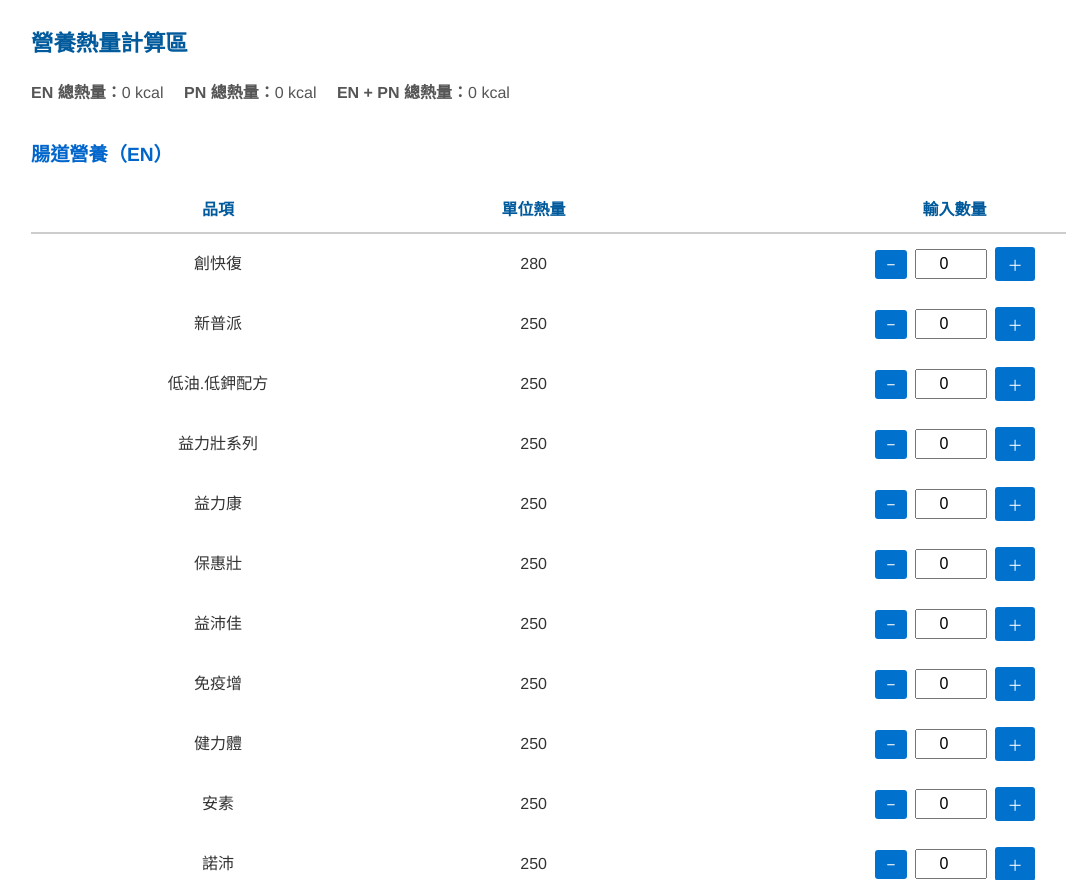
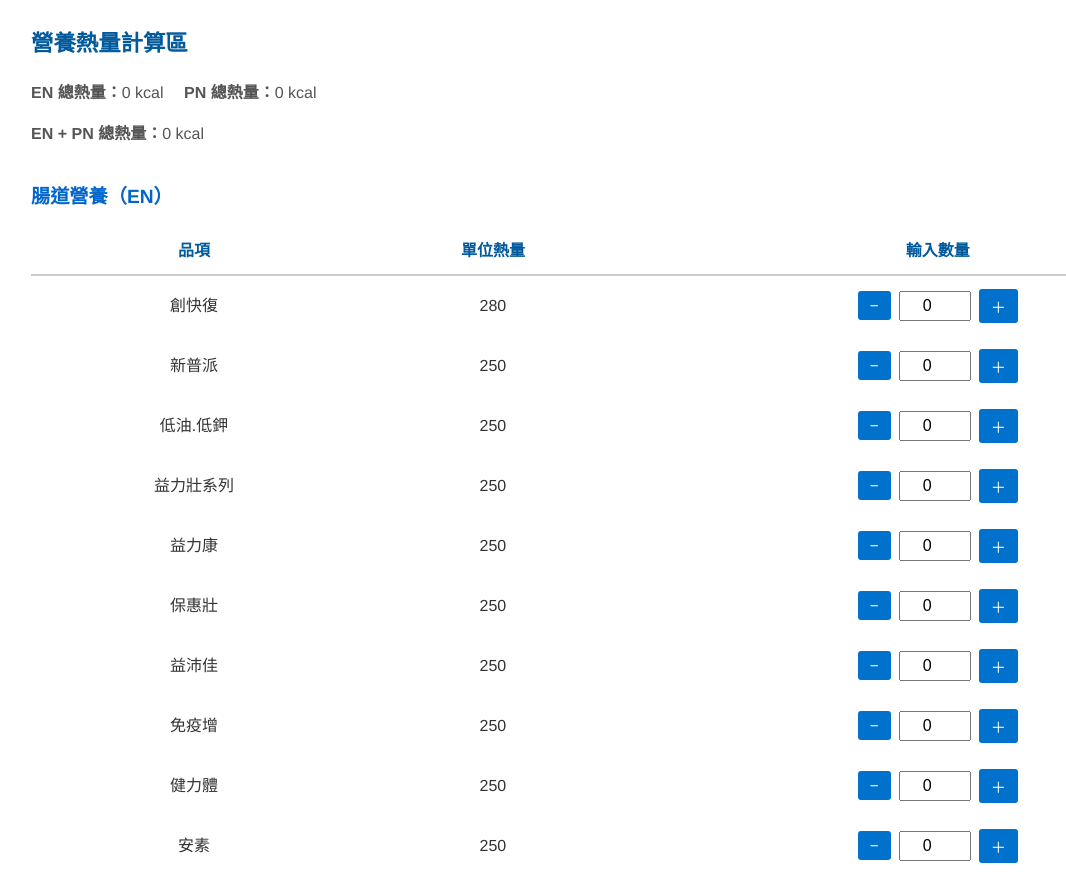
Before and after one commit to Carol86348/rfs-decision-tool, a plain HTML site: page index.html in a window 1280 px wide. Shown: the part 920-1800 px from the top of the page, without its empty margins (1-1067 px from the left). Drawn offline with Linux system fonts and the light colour scheme.

Commit message:
Update index.html

```diff
--- a/index.html
+++ b/index.html
@@ -207,9 +207,9 @@ function updateWarningMessage(riskLevel) {
     const warningDiv = document.getElementById("warningMessage");
     if (!warningDiv) return;
     if (riskLevel === "中度風險") {
-        warningDiv.innerText = "⚠️ 電解質不平衡或急速降低，每 1–2 天減少 50% 熱量攝取，或目標熱量增加 33%。";
+        warningDiv.innerText = "電解質不平衡或急速降低，每 1–2 天減少 50% 熱量攝取，或目標熱量增加 33%。";
     } else if (riskLevel === "高度風險") {
-        warningDiv.innerText = "⚠️ 電解質嚴重偏低或低至危急生命，暫停熱量攝取。";
+        warningDiv.innerText = "電解質嚴重偏低或低至危急生命，暫停熱量攝取。";
     } else {
         warningDiv.innerText = "";
     }
@@ -218,8 +218,8 @@ function updateWarningMessage(riskLevel) {
 <div class="section">
 <h2>營養熱量計算區</h2>
 <p><strong>EN 總熱量：</strong><span id="enTotal">0</span> kcal
-<strong>PN 總熱量：</strong><span id="pnTotal">0</span> kcal
-<strong>EN + PN 總熱量：</strong><span id="allTotal">0</span> kcal</p>
+<strong>PN 總熱量：</strong><span id="pnTotal">0</span> kcal</p>
+<p><strong>EN + PN 總熱量：</strong><span id="allTotal">0</span> kcal</p>
 <h3>腸道營養（EN）</h3>
 <table><thead><tr><th>品項</th><th>單位熱量</th><th>輸入數量</th></tr></thead><tbody>
 <tr>
@@ -233,7 +233,7 @@ function updateWarningMessage(riskLevel) {
 <td><div class="input-group"><button onclick="adjustInput('EN_1', -0.5)">−</button><input id="EN_1_input" min="0" onchange="calcInputNutrition()" step="0.5" style="width:60px;" type="number" value="0"/><button onclick="adjustInput('EN_1', 0.5)">＋</button></div></td>
 </tr>
 <tr>
-<td>低油.低鉀配方</td>
+<td>低油.低鉀</td>
 <td>250</td>
 <td><div class="input-group"><button onclick="adjustInput('EN_2', -0.5)">−</button><input id="EN_2_input" min="0" onchange="calcInputNutrition()" step="0.5" style="width:60px;" type="number" value="0"/><button onclick="adjustInput('EN_2', 0.5)">＋</button></div></td>
 </tr>
```
